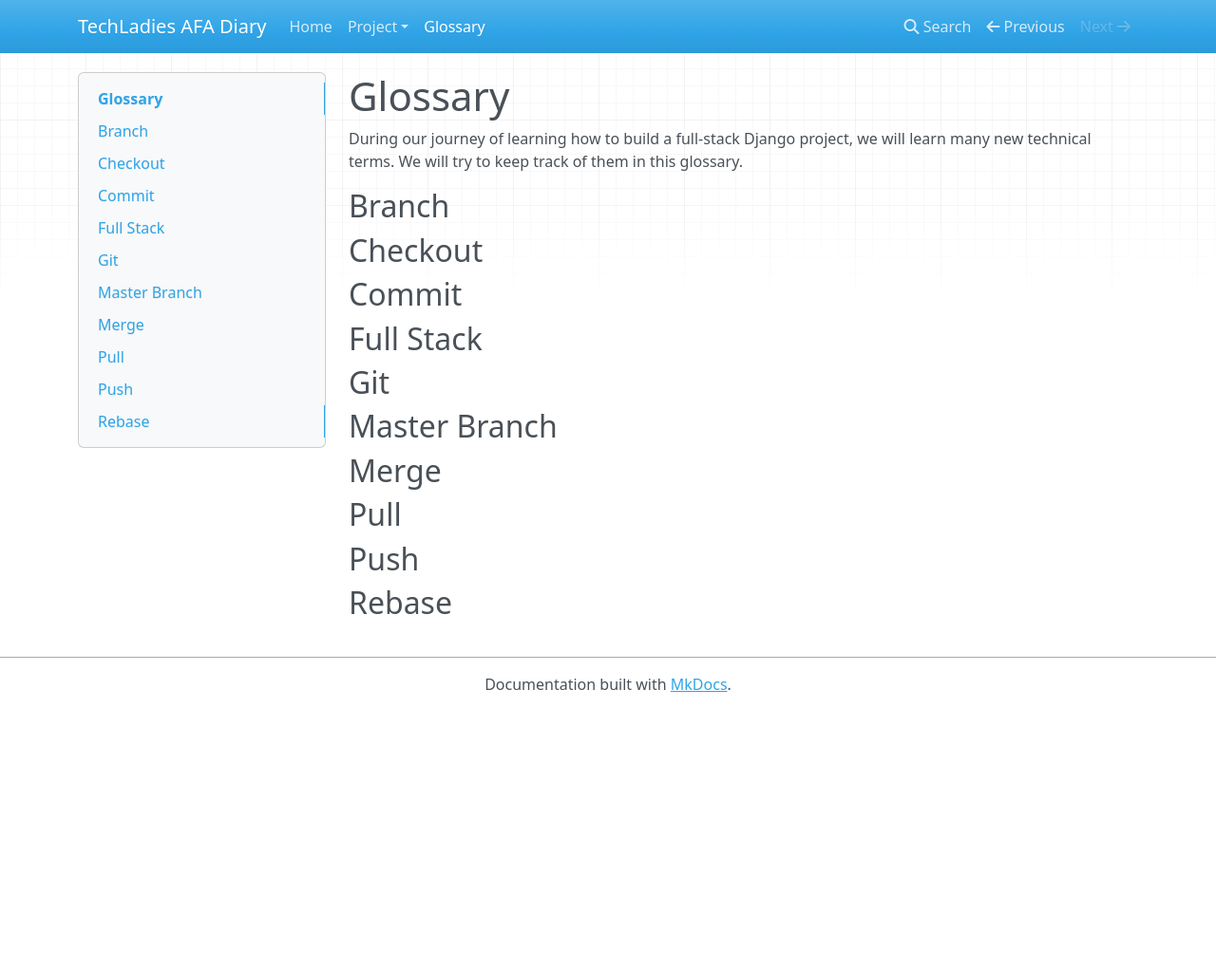
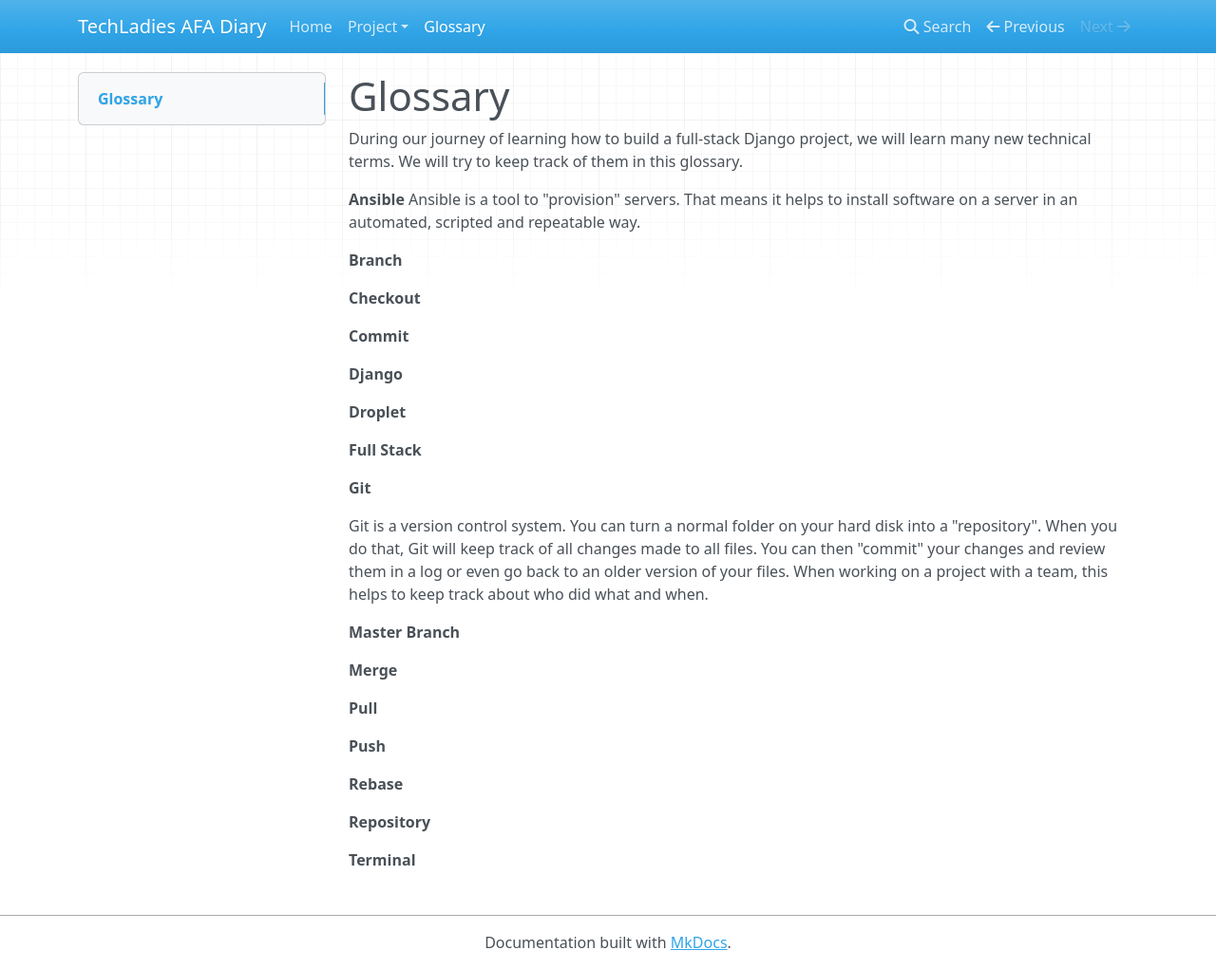
Before and after one commit to TechLadies/afa-diary, an MkDocs documentation site: the page built from docs/glossary.md, in a window 1280 px wide and 1021 px high. Shown: the whole window at 95% size. Built offline with MkDocs 1.6.1, drawn with Linux system fonts in a browser that asks for light colours; nearby versions of some CDN libraries; old or Windows-style settings are respelled for this version of MkDocs.

Commit message:
Updated glossary page

```diff
--- a/docs/glossary.md
+++ b/docs/glossary.md
@@ -4,13 +4,40 @@ During our journey of learning how to build a full-stack Django project,
 we will learn many new technical terms. We will try to keep track of them
 in this glossary.
 
-## Branch
-## Checkout
-## Commit
-## Full Stack
-## Git
-## Master Branch
-## Merge
-## Pull
-## Push
-## Rebase
+**Ansible**
+Ansible is a tool to "provision" servers. That means it helps to install
+software on a server in an automated, scripted and repeatable way.
+
+**Branch**
+
+**Checkout**
+
+**Commit**
+
+**Django**
+
+**Droplet**
+
+**Full Stack**
+
+**Git**
+
+Git is a version control system. You can turn a normal folder on your hard disk
+into a "repository". When you do that, Git will keep track of all changes made
+to all files. You can then "commit" your changes and review them in a log or
+even go back to an older version of your files. When working on a project with
+a team, this helps to keep track about who did what and when.
+
+**Master Branch**
+
+**Merge**
+
+**Pull**
+
+**Push**
+
+**Rebase**
+
+**Repository**
+
+**Terminal**
```
